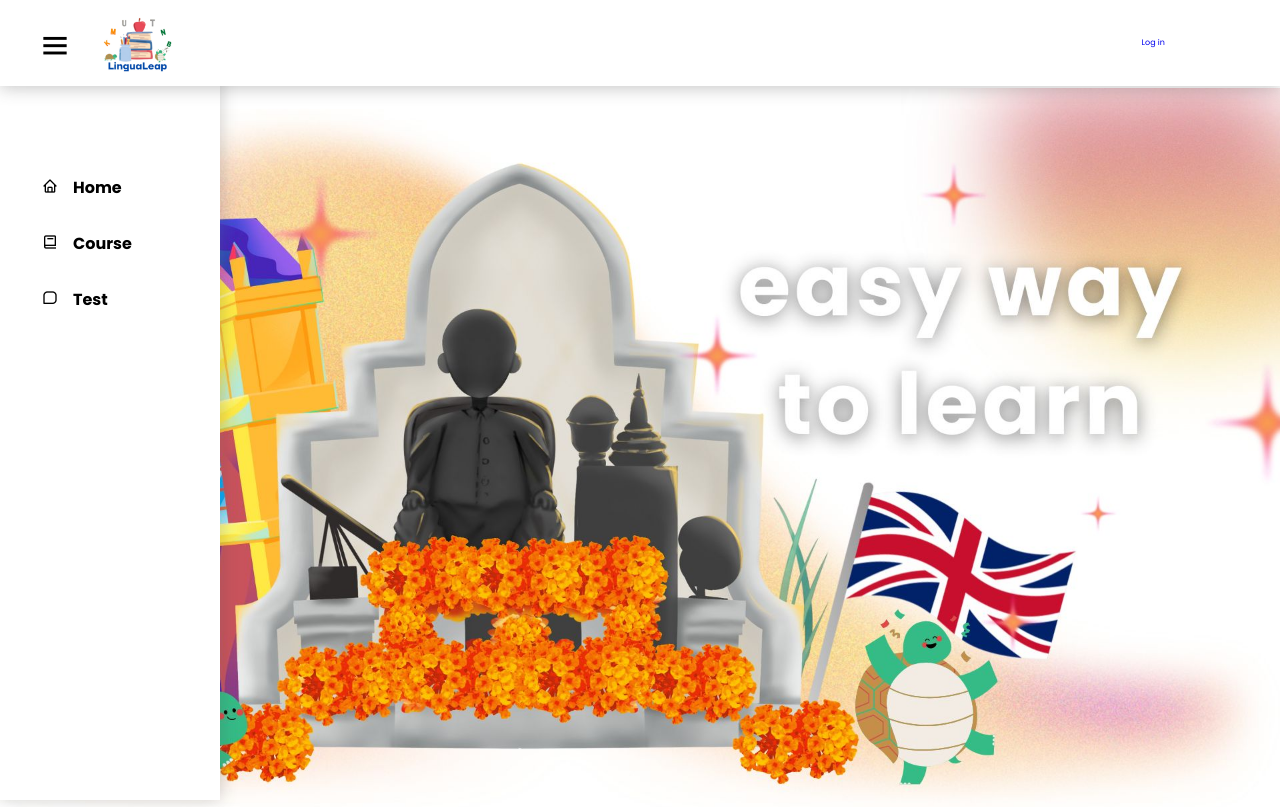
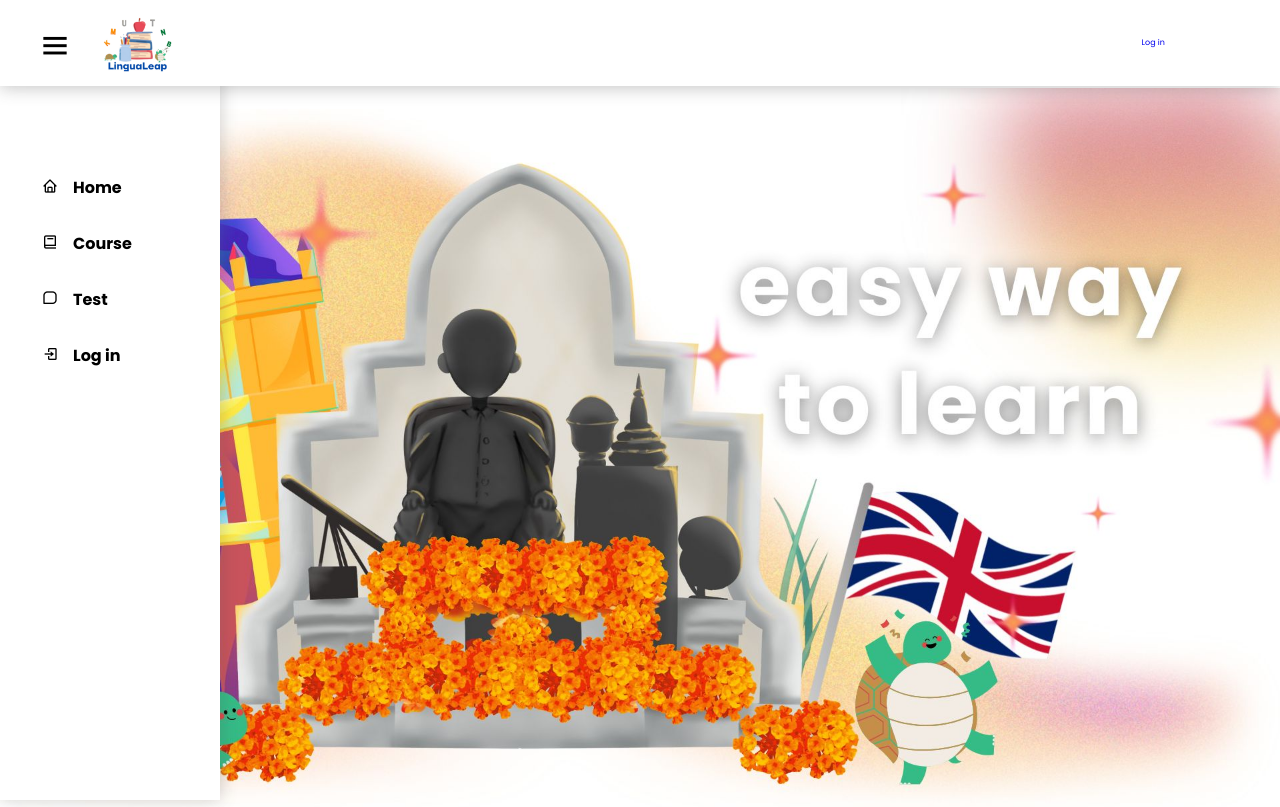
Before and after one commit to Pharita03/Lingualeap, a PHP site: page /index.php in a window 1280 px wide, after a click that opens the changed part. Shown: the top 807 px of the page. Run offline with PHP 8.4, Linux system fonts and the light colour scheme.

Commit message:
Update head.php

```diff
--- a/addmin/head.php
+++ b/addmin/head.php
@@ -45,6 +45,13 @@
                 <li><a href="../addmin/index.php"><i class='bx bx-home'></i>Home</a></li>
                 <li><a href="../addmin/All_Couse.php"><i class='bx bx-book'></i>Course</a></li>
                 <li><a href="../addmin/test.php"><i class='bx bx-message-square'></i>Test</a></li>
+                <?php
+                    if (isset($_SESSION['username'])) {
+                        echo '<li><a href="../addmin/logout.php"><i class="bx bx-log-out"></i>Log out</a></li>';
+                    } else {
+                        echo '<li><a href="../addmin/login.php"><i class="bx bx-log-in"></i>Log in</a></li>';
+                    }
+                ?>
             </ul>
         </menu>
     </div>
```
